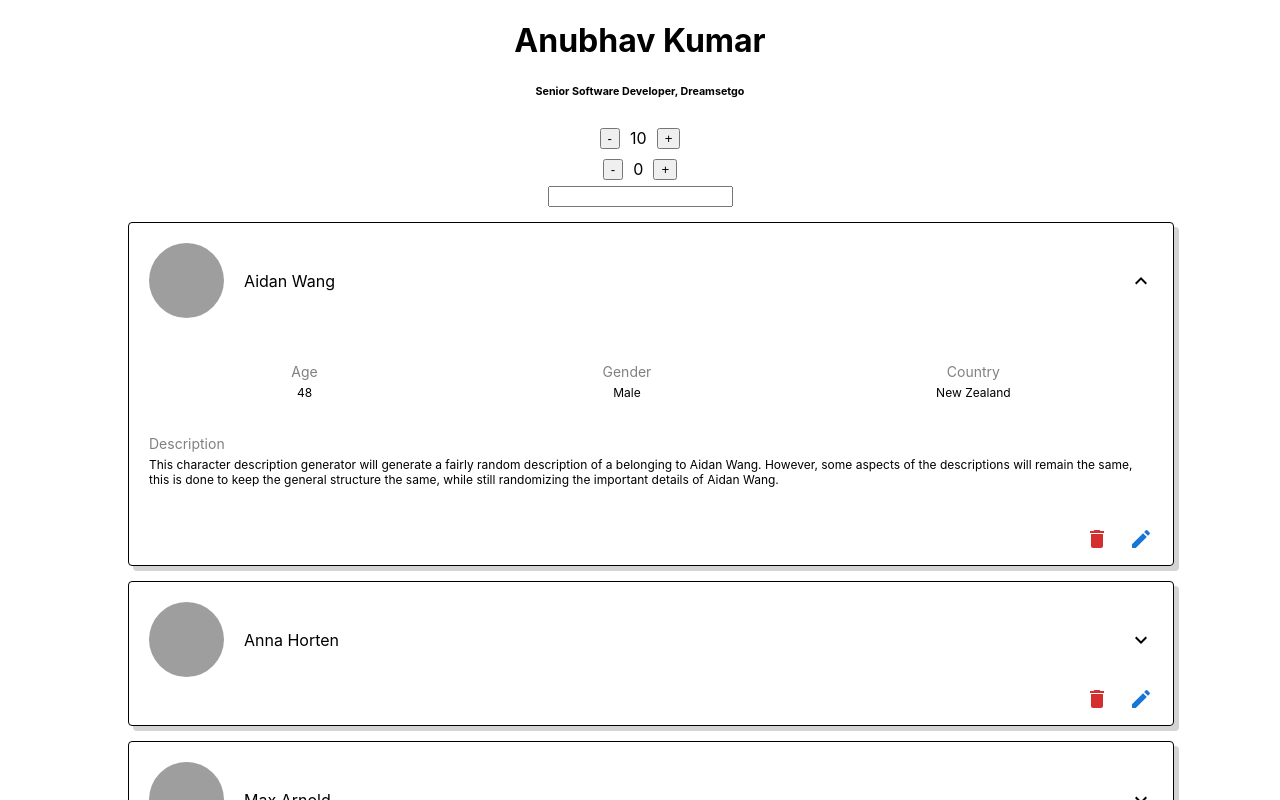
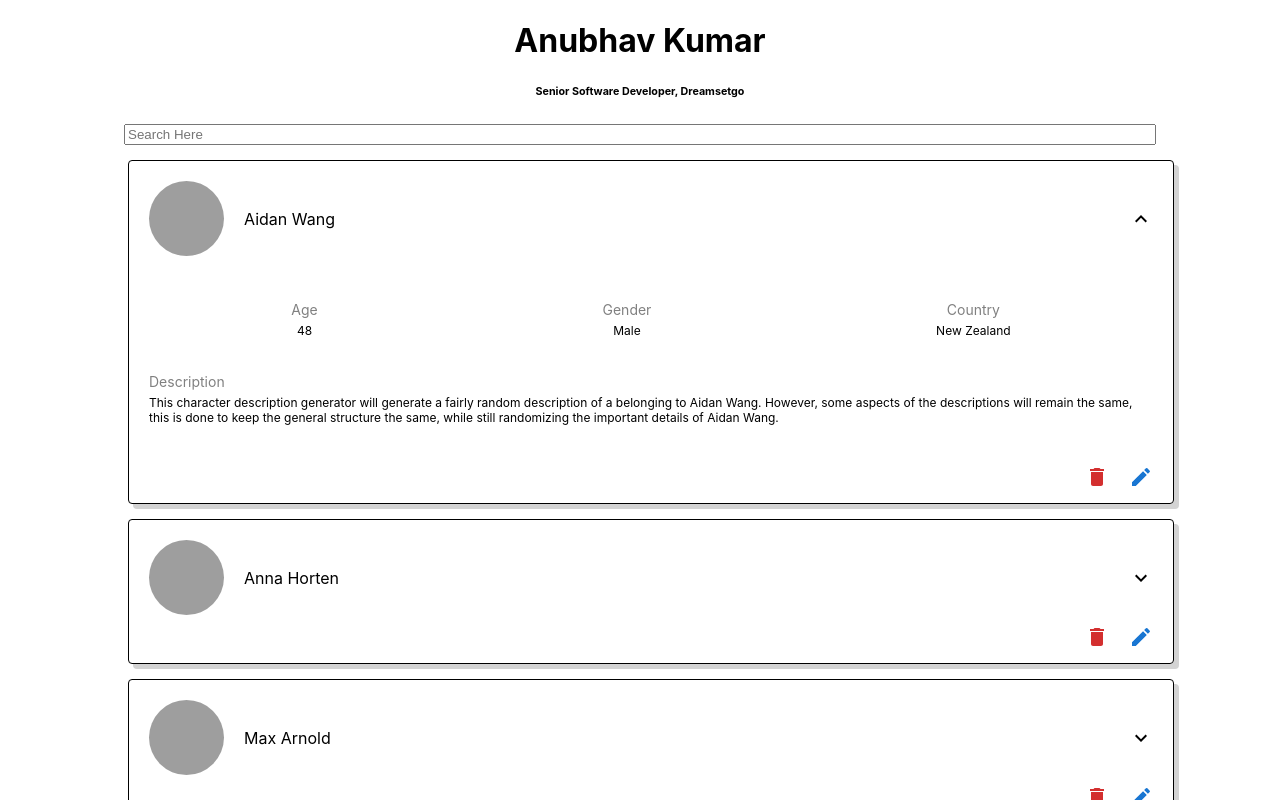
Before and after one commit to anubhav-kumar/accordion-actor, a React (Create React App) app: page / in a window 1280 px wide. Shown: the top 800 px of the page. Built offline with nearby package versions, Linux system fonts and the light colour scheme; grey boxes are pictures that could not be loaded.

Commit message:
Remove Stateful component from test

```diff
--- a/src/App.tsx
+++ b/src/App.tsx
@@ -1,6 +1,5 @@
 import './App.css';
 import Heading from './components/heading';
-import StatefulComponent from './components/stateful-component';
 import UserDetails from './components/user-screen';
 
 
@@ -8,8 +7,6 @@ function App() {
   return (
     <div className="App">
       <Heading heading='Anubhav Kumar' subHeading='Senior Software Developer, Dreamsetgo' />
-      <StatefulComponent initialNumber={10} />
-      <StatefulComponent initialNumber={0} />
       <UserDetails />
     </div>
   );
--- a/src/components/user-screen/index.tsx
+++ b/src/components/user-screen/index.tsx
@@ -51,7 +51,7 @@ const UserDetails = () => {
 
     return (
         <>
-            <input onChange={event => {setSearchTerm(event.target.value)}} />
+            <input placeholder="Search Here" style={{width: '80%'}} onChange={event => {setSearchTerm(event.target.value)}} />
             <ConfirmAlert title={"Are you sure you wanna delete the User ?"} isOpen={isConfirmAlert} onConfirmFn={deleteIndex} onDenyFn={() => {setIsConfirmAlert(false)}} />
             {filteredData.map((dt, idx) => {return <UserAccordion setExpansionLock={setExpansionLock} expandCollapse={expandCollapse} isExpanded={idx === expandedAccordionIndex} deleteIndex={openDeleteConfirmModal} isOpen={false} updateData={updateLocalState} key={`idx-${idx}`} {...dt} dataIndex={idx} />})}
         </>
```
